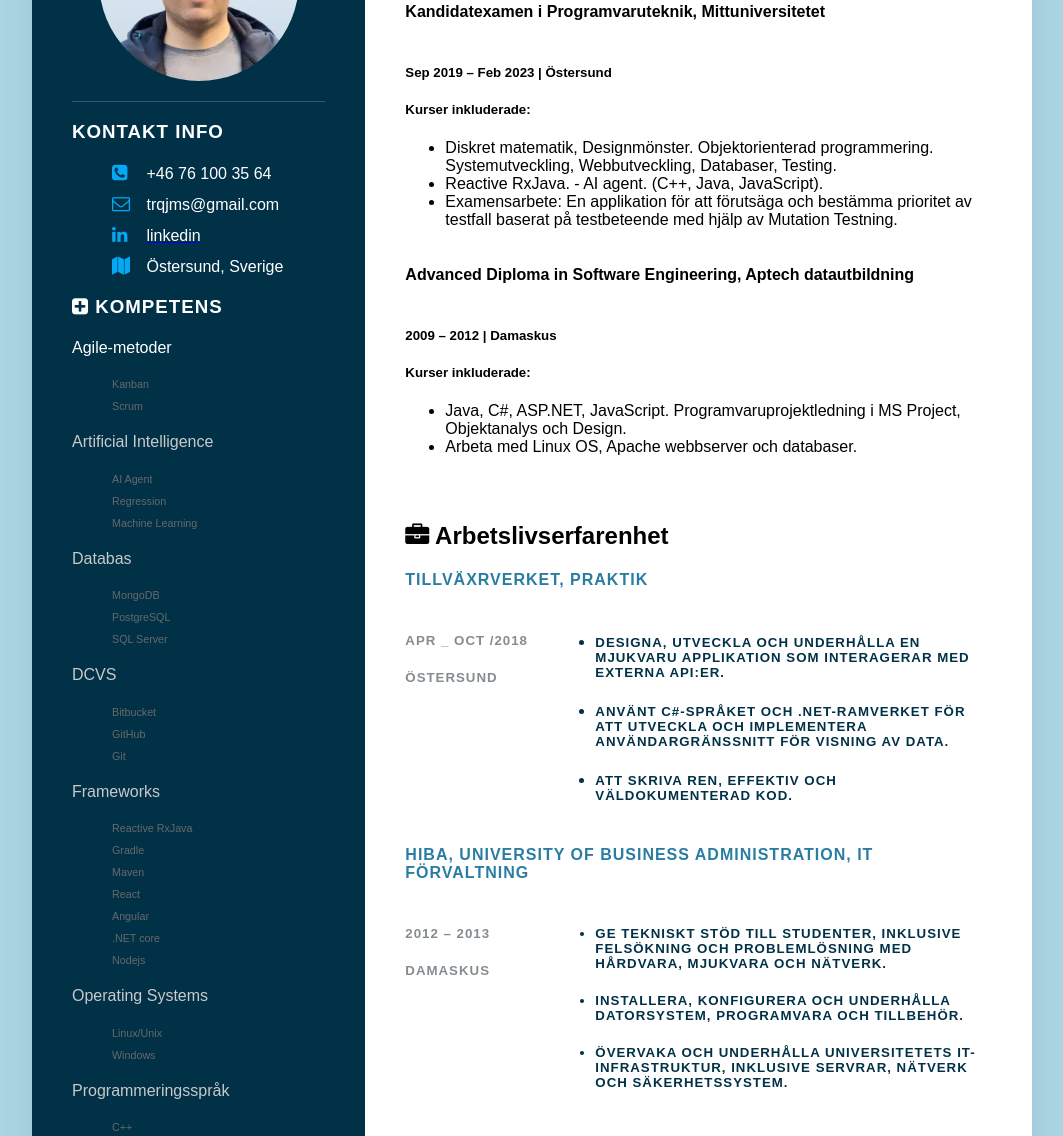
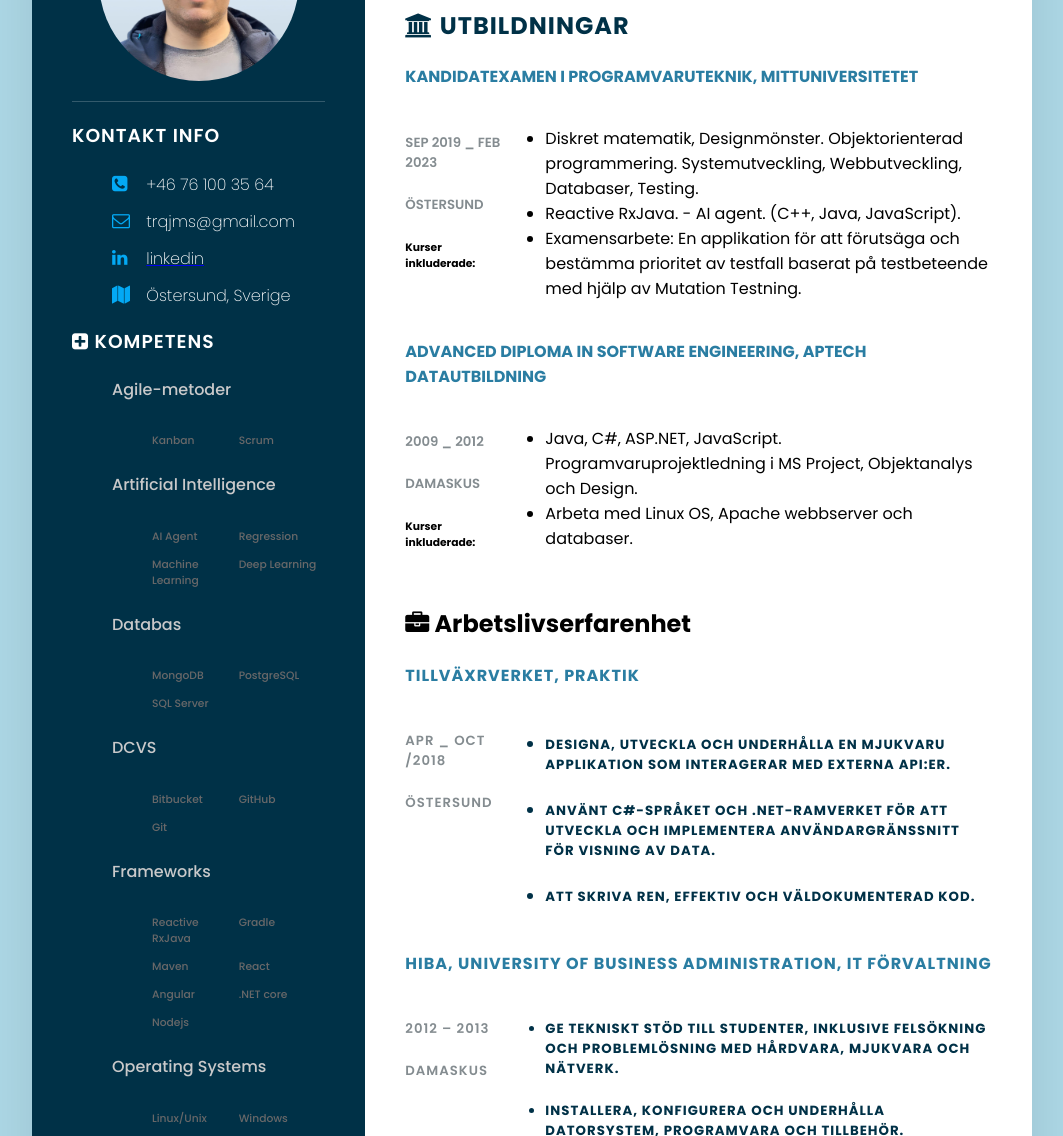
Before and after one commit to t-r-q/CVProject, a plain HTML site: page index.html in a window 1280 px wide. Shown: the part 366-1502 px from the top of the page, without its empty margins (108-1171 px from the left). Drawn offline with Linux system fonts and the light colour scheme.

Commit message:
Last update

```diff
--- a/index.html
+++ b/index.html
@@ -37,7 +37,7 @@
           </li>
           <li>
             <span class="icon"><i class="fa fa-linkedin" aria-hidden="true"></i></span>
-            <a href="https://www.linkedin.com/in/tarek-jamous-engineer/"><span class="text">  linkedin </a></span>
+            <a href="https://www.linkedin.com/in/tarek-jamous-engineer/"><span class="text"> linkedin </a></span>
           </li>
           <li>
             <span class="icon"><i class="fa fa-map" aria-hidden="true"></i></span>
@@ -50,8 +50,10 @@
       <div class="contentInfo skill">
         <h3 class="title"><span class="icon"><i class="fa fa-plus-square" aria-hidden="true"></i></span>
           Kompetens</h3>
+          <ul>
+        <div class="skillUL">
 
-        <h4>Agile-metoder</h4>
+         <li> <h4>Agile-metoder</h4></li>
           <ul>
             <li>
               <h6>Kanban</h6>
@@ -61,7 +63,7 @@
             </li>
           </ul>
 
-        <h4>Artificial Intelligence</h4>
+          <li><h4>Artificial Intelligence</h4></li>
           <ul>
             <li>
               <h6>AI Agent</h6>
@@ -72,8 +74,11 @@
             <li>
               <h6>Machine Learning</h6>
             </li>
+            <li>
+              <h6>Deep Learning</h6>
+            </li>
           </ul>
-        <h4>Databas</h4>
+          <li><h4>Databas</h4></li>
           <ul>
             <li>
               <h6>MongoDB</h6>
@@ -85,7 +90,7 @@
               <h6>SQL Server</h6>
             </li>
           </ul>
-        <h4>DCVS</h4>
+          <li><h4>DCVS</h4></li>
           <ul>
             <li>
               <h6>Bitbucket</h6>
@@ -97,8 +102,8 @@
               <h6>Git</h6>
             </li>
           </ul>
-        <h4>Frameworks</h4>
-        <ul>
+          <li><h4>Frameworks</h4></li>
+          <ul >
             <li>
               <h6>Reactive RxJava</h6>
             </li>
@@ -121,7 +126,7 @@
               <h6>Nodejs</h6>
             </li>
           </ul>
-        <h4>Operating Systems</h4>
+          <li><h4>Operating Systems</h4></li>
           <ul>
             <li>
               <h6>Linux/Unix</h6>
@@ -130,7 +135,7 @@
               <h6>Windows</h6>
             </li>
           </ul>
-        <h4>Programmeringsspråk</h4>
+          <li><h4>Programmeringsspråk</h4></li>
           <ul>
             <li>
               <h6>C++</h6>
@@ -157,10 +162,12 @@
               <h6>Python</h6>
             </li>
           </ul>
-        <h4>Software Testing</h4>
+          <li><h4>Software Testing</h4></li>
+       </div>
+         </ul>
       </div>
       <div class="contentInfo language">
-        <h3 class="title"><span class="icon">   <i class="fa fa-language" aria-hidden="true"></i></span>
+        <h3 class="title"><span class="icon"> <i class="fa fa-language" aria-hidden="true"></i></span>
           Språk</h3>
         <ul>
           <li>
@@ -182,7 +189,8 @@
       <div class="about">
         <h2 class="title2">
           <span class="icon"><i class="fa fa-male" aria-hidden="true"></i></span>
-          Profil</h2>
+          Profil
+        </h2>
         <p>Jag är en mjukvaruutvecklare med passion för att skapa
           användarvänliga lösningar. Jag har en kandidatexamen inom
           programvaruteknik, och erfarenhet av att förvalta IT-system.
@@ -195,12 +203,14 @@
       <div class="about">
         <h2 class="title2"> <span class="icon"><i class="fa fa-university" aria-hidden="true"></i></span>
           Utbildningar</h2>
-        <div class="miun">
-          <h4>Kandidatexamen i Programvaruteknik, Mittuniversitetet</h4>
+        <div>
+          <h4 class="text1">Kandidatexamen i Programvaruteknik, Mittuniversitetet</h4>
           <div class="box">
             <div class="year_univirsity">
-              <h5>Sep 2019 – Feb 2023 | Östersund</h5>
-              <h5>Kurser inkluderade:</h5>
+              <h5>Sep 2019 _ Feb 2023 </h5>
+              <h5> Östersund </h5>
+              <h6>Kurser inkluderade:</h6>
+            </div>
             <ul>
               <li>
                 Diskret matematik, Designmönster. Objektorienterad
@@ -216,15 +226,17 @@
                 med hjälp av Mutation Testning.
               </li>
             </ul>
+
           </div>
         </div>
-        </div>
-        <div class="aptich">
-          <h4>Advanced Diploma in Software Engineering, Aptech datautbildning</h4>
+        <div>
+          <h4 class="text1">Advanced Diploma in Software Engineering, Aptech datautbildning</h4>
           <div class="box">
             <div class="year_univirsity">
-              <h5>2009 – 2012 | Damaskus</h5>
-              <h5>Kurser inkluderade:</h5>
+              <h5>2009 _ 2012 </h5>
+              <h5> Damaskus </h5>
+              <h6>Kurser inkluderade:</h6>
+            </div>
             <ul>
               <li>
                 Java, C#, ASP.NET, JavaScript. Programvaruprojektledning i
@@ -234,7 +246,7 @@
                 Arbeta med Linux OS, Apache webbserver och databaser.
               </li>
             </ul>
-            </div>
+
           </div>
         </div>
 
@@ -253,11 +265,11 @@
             <div class="text">
               <ul>
                 <li>
-        <h5>  Designa, utveckla och underhålla en mjukvaru applikation
+                  <h5> Designa, utveckla och underhålla en mjukvaru applikation
                     som interagerar med externa API:er.</h5>
                 </li>
                 <li>
-        <h5>  Använt C#-språket och .NET-ramverket för att utveckla och
+                  <h5> Använt C#-språket och .NET-ramverket för att utveckla och
                     implementera användargränssnitt för visning av data.</h5>
                 </li>
                 <li>
@@ -275,16 +287,22 @@
             </div>
             <div class="text">
               <ul>
-        <h5><li>Ge tekniskt stöd till studenter, inklusive felsökning och
-          problemlösning med hårdvara, mjukvara och nätverk.</li></h5>
-        <h5><li>
+                <h5>
+                  <li>Ge tekniskt stöd till studenter, inklusive felsökning och
+                    problemlösning med hårdvara, mjukvara och nätverk.</li>
+                </h5>
+                <h5>
+                  <li>
                     Installera, konfigurera och underhålla datorsystem,
                     programvara och tillbehör.
-        </li></h5>
-        <h5><li>
+                  </li>
+                </h5>
+                <h5>
+                  <li>
                     Övervaka och underhålla universitetets IT-infrastruktur,
                     inklusive servrar, nätverk och säkerhetssystem.
-        </li></h5>
+                  </li>
+                </h5>
               </ul>
 
             </div>
@@ -293,36 +311,7 @@
       </div>
     </div>
   </div>
-  <!--
 
-
-
-
- <p class="Contain_text">
-
-
- </p>
- </div>
-
-
- <div>
-   <h2 class="rcorners">Arbetslivserfarenhet</h2>
-
- <h3>
-
- </h3>
- <p class="Contain_text">
-
- <ul>
-
- </ul>
- </p>
- </div>
-
-       </aside>
-    </section>
-   </div>
--->
 
 </body>
 
--- a/styles/main.css
+++ b/styles/main.css
@@ -1,6 +1,8 @@
-html{
-  margin:0;
-  padding:0;
+@import url('https://fonts.googleapis.com/css?family=Poppins:200,300,400,500,600,700,800,900&display=swap');
+
+html {
+  margin: 0;
+  padding: 0;
   box-sizing: border-box;
   font-family: 'Poppins', sans-serif;
 }
@@ -14,7 +16,7 @@ body {
   min-height: 100vh;
 }
 
-.container{
+.container {
   position: relative;
   width: 100%;
   max-width: 1000px;
@@ -32,7 +34,7 @@ body {
   padding: 40px;
 }
 
-.profileText{
+.profileText {
   position: relative;
   display: flex;
   flex-direction: column;
@@ -41,7 +43,8 @@ body {
   padding-bottom: 20px;
   border-bottom: 1px solid rgb(255, 255, 255, 0.2);
 }
-.profileText .imgBx{
+
+.profileText .imgBx {
   position: relative;
   width: 200px;
   height: 200px;
@@ -50,7 +53,7 @@ body {
 
 }
 
-.profileText .imgBx img{
+.profileText .imgBx img {
   position: absolute;
   top: 0;
   left: 0;
@@ -69,12 +72,12 @@ font-weight: 600;
   line-height: 1.4em;
 }
 
-.profileText h2 span{
+.profileText h2 span {
   font-size: 0.8em;
   font-weight: 400;
 }
 
-.title{
+.title {
   color: #fff;
   text-transform: uppercase;
   font-weight: 600;
@@ -82,120 +85,152 @@ letter-spacing: 1px;
   margin-bottom: 20px;
 }
 
-.contentInfo ul{
+.contentInfo ul {
   position: relative;
 }
 
-.contentInfo ul li{
+.contentInfo ul li {
   position: relative;
   list-style: none;
   margin: 10px 0;
   cursor: pointer;
 }
 
-.contentInfo ul li .icon{
+.contentInfo ul li .icon {
   display: inline-block;
   width: 30px;
   font-size: 18px;
   color: #03a9f4;
 }
 
- .contentInfo ul li span{
+.contentInfo ul li span {
   color: #fff;
   font-weight: 200;
 }
 
 
 
- .contentInfo.skill li{
+.contentInfo.skill li {
   margin-bottom: 2px;
 
 }
 
-.contentInfo.skill h4{
+.contentInfo.skill h4 {
   color: #c9c9ca;
   font-weight: 500;
 }
 
-.contentInfo.skill h6{
+.contentInfo.skill h6 {
   margin: 0;
   padding: 0;
   color: #686869;
   font-weight: 500;
 }
 
-.contentInfo.skill h4:nth-child(2){
+ .agil{
+display: grid;
+grid-template-columns: repeat(2,2fr);
+}
+
+.skillUL ul{
+  display: grid;
+  grid-template-columns: repeat(2,2fr);
+}
+
+
+.contentInfo.skill h4:nth-child(2) {
   color: #fff;
   font-weight: 500;
 }
 
-.contentInfo.language .percent{
+.contentInfo.language .percent {
   position: relative;
 }
 
 
 
-.container .right_Side  {
+.container .right_Side {
   position: relative;
   background: #fff;
   padding: 40px;
 }
 
 
-.about{
-margin-bottom: 50px;
+.about {
+  margin-bottom: 30px;
 }
 
-.about:last-child{
+.about:last-child {
   margin-bottom: 0;
 }
 
-.title2{
+.title2 {
   color: #003147;
   text-transform: uppercase;
   letter-spacing: 1px;
   margin-bottom: 10px;
 }
 
-p{
+
+p {
   color: #333;
 }
 
-.about .box{
+
+.about .box {
   display: flex;
   flex-direction: row;
   margin: 20px 0;
 }
 
-.about .box .year_company{
-min-width: 150px;
+.right_Side .text1 {
+  text-transform: uppercase;
+  color: #2a7da2;
+  font-size: 16px;
 }
 
-.about .box .year_company h5{
+.about .box .year_univirsity {
+  min-width: 100px;
+}
+
+.about .miun .box .year_univirsity h5 {
   text-transform: uppercase;
   color: #848c90;
   font-weight: 600;
 }
 
-  .title2 .text1{
+.about .box .year_company {
+  min-width: 100px;
+}
+
+.about .box .year_univirsity h5 {
   text-transform: uppercase;
-    color: #2a7da2;
-    font-size: 16px;
+  color: #848c90;
+  font-weight: 600;
+}
+
+.about .box .year_company h5 {
+  text-transform: uppercase;
+  color: #848c90;
+  font-weight: 600;
 }
 
 
-    @media (max-with: 1000px){
-      .container{
+@media (max-width: 1000px) {
+  .container {
     margin: 10px;
     grid-template-columns: repeat(1,1fr);
   }
 
 }
 
-    @media (max-with: 600px){
-      .container{
+@media (max-width: 600px) {
+  .container {
     margin: 10px;
-        grid-template-columns: repeat(1,1fr);
+    grid-template-columns: repeat(1, 1fr);
   }
-
+  .container .skillUL ul{
+    margin: 10px;
+    grid-template-columns: repeat(1, 1fr);
   }
+}
```
Lines whose indentation alone changed are shown as unchanged.
